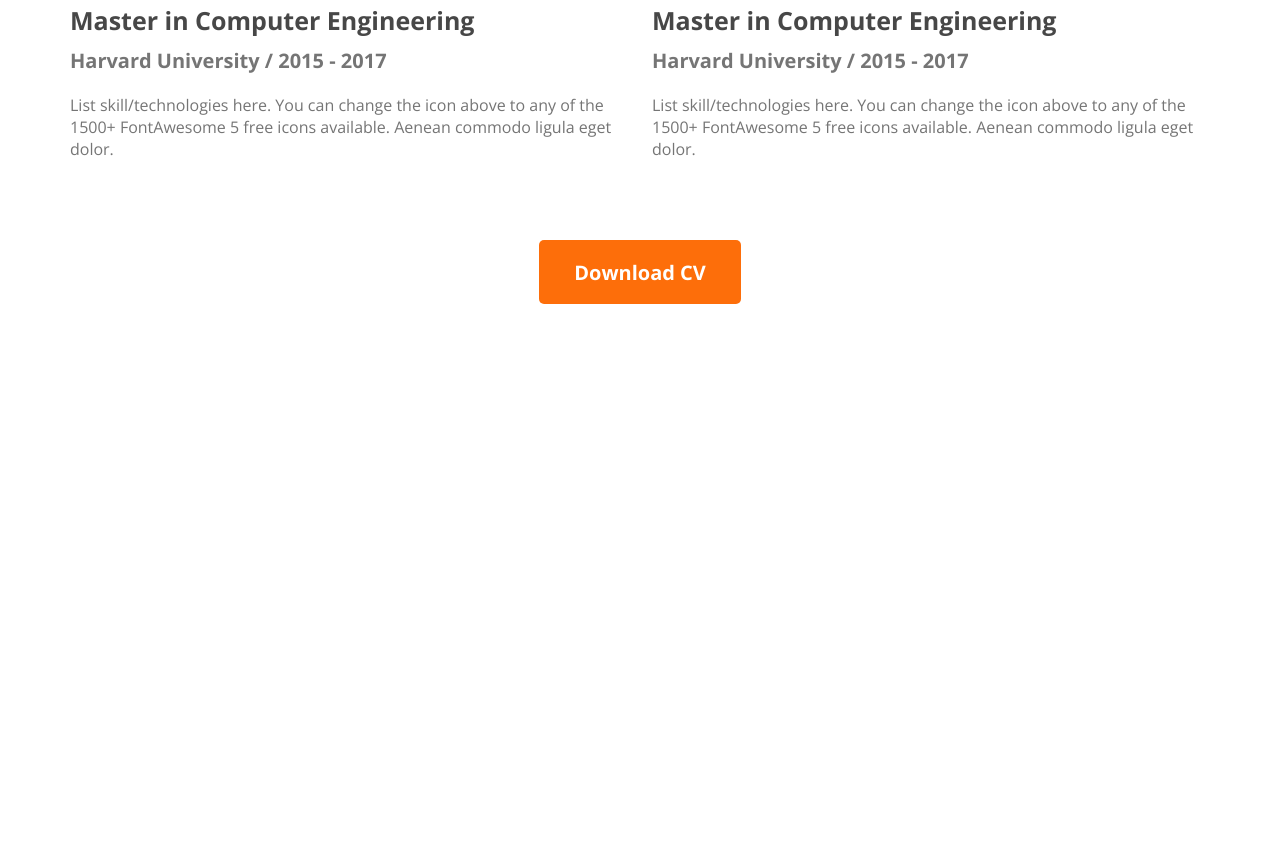
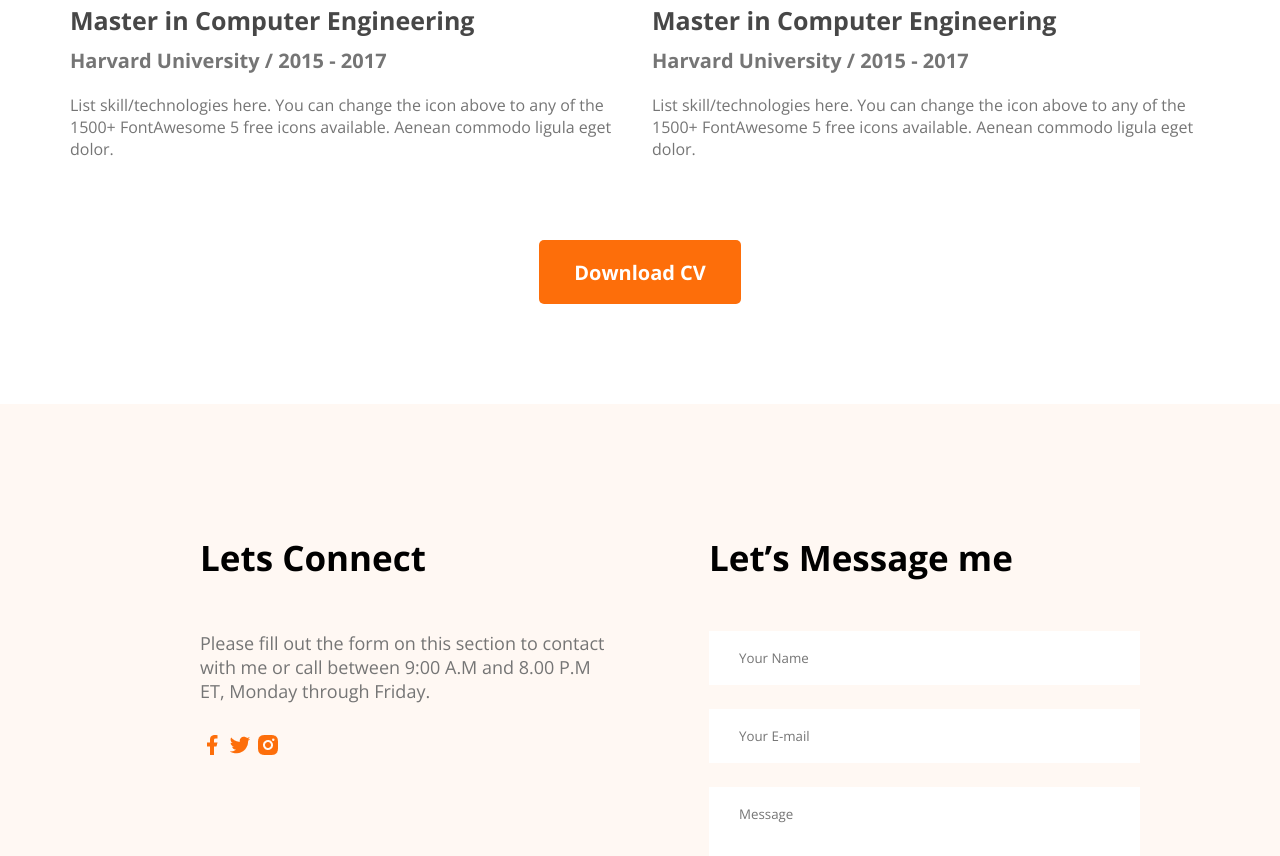
Before and after one commit to mosfiqurRahmanJsd/developer-portfolio2, a plain HTML site: page index.html in a window 1280 px wide. Shown: the part 2846-3702 px from the top of the page. Before the commit the page ends 3150 px from the top, so only its background shows below. Drawn offline with nearby package versions, Linux system fonts and the light colour scheme.

Commit message:
contact us added

```diff
--- a/index.html
+++ b/index.html
@@ -169,8 +169,25 @@
         </section>
 
     </main>
-    <footer>
-
+    <!-- Contact Section -->
+    <footer class="contact">
+        <div>
+            <h3 class="section-title">Lets Connect</h3>
+            <p class="section-description">Please fill out the form on this section to contact with me or call between
+                9:00 A.M and 8.00 P.M ET, Monday through Friday.</p>
+            <a href="#"><img src="./images/icons/facebook.png" alt=""></a>
+            <a href="#"><img src="./images/icons/twitter.png" alt=""></a>
+            <a href="#"><img src="./images/icons/insta.png" alt=""></a>
+        </div>
+        <div>
+            <h3 class="section-title">Let’s Message me</h3>
+            <form action="">
+                <input type="text" placeholder="Your Name">
+                <input type="email" placeholder="Your E-mail">
+                <textarea name="" id="" cols="30" rows="10" placeholder="Message"></textarea>
+                <input class="btn-primary" type="submit" value="Submit">
+            </form>
+        </div>
     </footer>
 </body>
 
--- a/styles/style.css
+++ b/styles/style.css
@@ -188,3 +188,26 @@ main {
     margin-top: 50px;
     text-align: center;
 }
+
+/* Contact Style */
+.contact {
+    margin-top: 100px;
+    display: flex;
+    gap: 100px;
+    background-color: #FFF8F3;
+    padding: 130px 200px;
+}
+
+.contact .section-title,
+.section-description {
+    text-align: left;
+}
+
+.contact input[type="text"],
+input[type="email"],
+textarea {
+    margin-bottom: 24px;
+    border: 0;
+    width: 100%;
+    padding: 18px 30px;
+}
```
